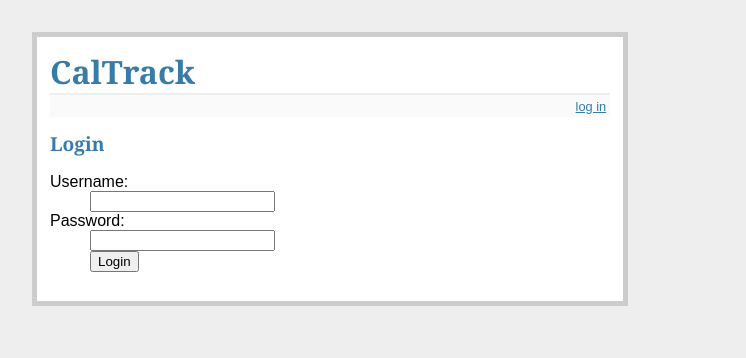
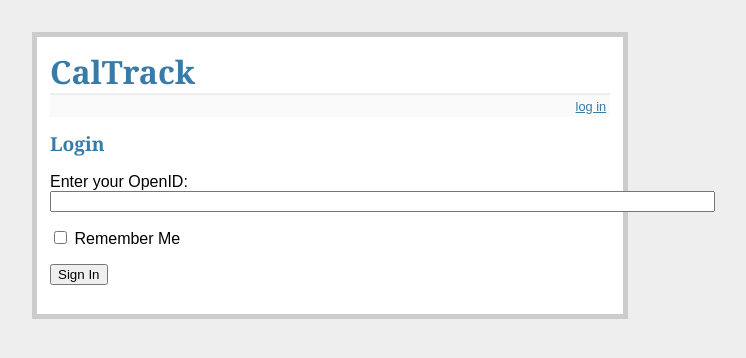
Before and after one commit to woodenToaster/CalTrack, a Flask app: page /login in a window 1280 px wide. Shown: the top 358 px of the page, without its empty margins (310-1056 px from the left). Run offline with Flask 2, Linux system fonts and the light colour scheme.

Commit message:
Restructuring

```diff
--- /dev/null
+++ b/caltrack/forms.py
@@ -0,0 +1,8 @@
+from flask.ext.wtf import Form
+from wtforms import StringField, BooleanField
+from wtforms.validators import DataRequired
+
+
+class LoginForm(Form):
+    openid = StringField('openid', validators=[DataRequired()])
+    remember_me = BooleanField('remember_me', default=False)
--- a/templates/layout.html
+++ b/caltrack/templates/layout.html
@@ -1,9 +1,9 @@
 <!doctype html>
 <title>CalTrack</title>
 <link rel=stylesheet type=text/css href="{{ url_for('static', filename='style.css') }}">
-<div class=page>
+<div class="page">
     <h1>CalTrack</h1>
-    <div class=metanav>
+    <div class="metanav">
     {% if not session.logged_in %}
         <a href="{{ url_for('login') }}">log in</a>
     {% else %}
@@ -11,7 +11,7 @@
     {% endif %}
     </div>
     {% for message in get_flashed_messages() %}
-        <div class=flash>{{ message }}</div>
+        <div class="flash">{{ message }}</div>
     {% endfor %}
     {% block body %}{% endblock %}
 </div>
--- /dev/null
+++ b/caltrack/templates/login.html
@@ -0,0 +1,14 @@
+{% extends "layout.html" %}
+{% block body %}
+  <h2>Login</h2>
+  {% if error %}<p class="error"><strong>Error:</strong> {{ error }}{% endif %}
+  <form action="" method="post" name="login">
+    {{ form.hidden_tag() }}
+    <p>
+      Enter your OpenID:<br>
+      {{ form.openid(size=80) }}<br>
+    </p>
+    <p>{{ form.remember_me }} Remember Me</p>
+    <p><input type="submit" value="Sign In"></p>
+  </form>
+{% endblock %}
--- /dev/null
+++ b/caltrack/views.py
@@ -0,0 +1,15 @@
+from flask import render_template, flash, redirect
+from caltrack import app
+from .forms import LoginForm
+
+
+@app.route('/')
+@app.route('/index')
+def index():
+    return "Hello, World!"
+
+
+@app.route('/login', methods=['GET', 'POST'])
+def login():
+    form = LoginForm()
+    return render_template('login.html', title='Sign In', form=form)
--- /dev/null
+++ b/run.py
@@ -0,0 +1,5 @@
+#!/usr/bin/env python
+
+from caltrack import app
+
+app.run(debug=True)
--- a/templates/login.html
+++ /dev/null
@@ -1,14 +0,0 @@
-{% extends "layout.html" %}
-{% block body %}
-  <h2>Login</h2>
-  {% if error %}<p class="error"><strong>Error:</strong> {{ error }}{% endif %}
-  <form action="{{ url_for('login') }}" method="post">
-    <dl>
-      <dt>Username:
-      <dd><input type="text" name="username">
-      <dt>Password:
-      <dd><input type="password" name="password">
-      <dd><input type="submit" value="Login">
-    </dl>
-  </form>
-{% endblock %}
```
Also changed, not shown: caltrack/__init__.py (added, +7 -0 lines), config.py (added, +9 -0 lines), caltrack/caltrack.py (renamed from caltrack.py), caltrack/schema.sql (renamed from schema.sql), caltrack/static/style.css (renamed from static/style.css), caltrack/templates/show_ingredients.html (renamed from templates/show_ingredients.html), caltrack/test_caltrack.py (renamed from test_caltrack.py).
